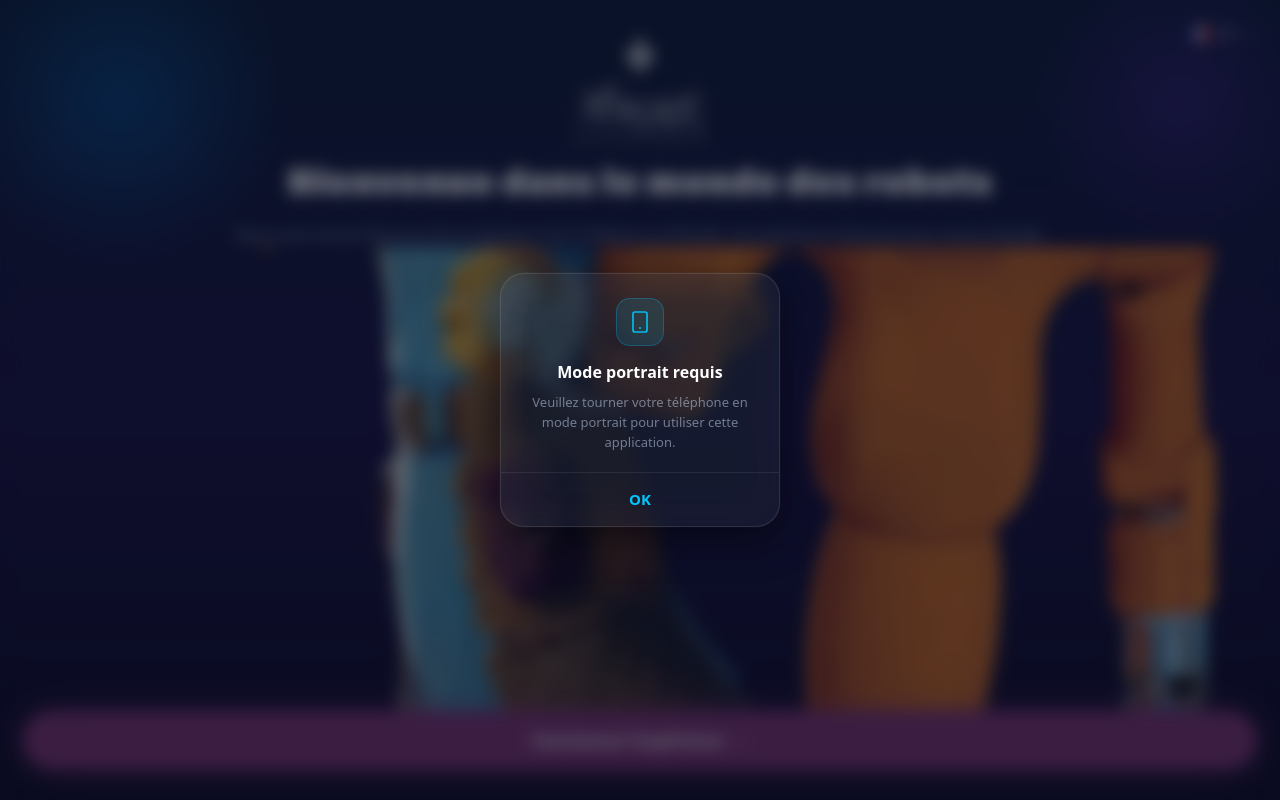
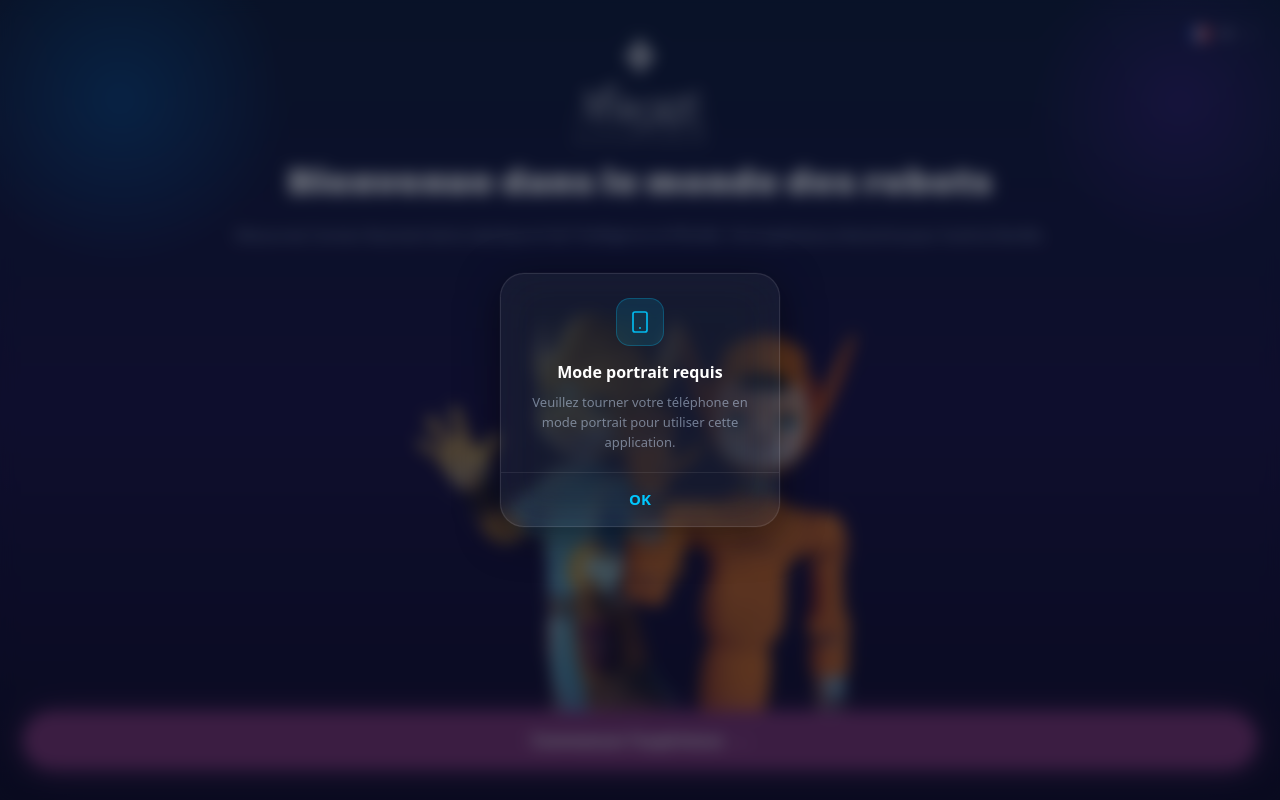
Before and after one commit to julesfakhouri1/competition_M2, a Next.js app: page / in a window 1280 px wide. Shown: the top 800 px of the page. Built offline with nearby package versions, Linux system fonts and the light colour scheme; no server answers; the database is empty.

Commit message:
fix: height adjustment

```diff
--- a/app/page.tsx
+++ b/app/page.tsx
@@ -37,7 +37,13 @@ export default function LandingPage() {
     >
       <a href="#et-content" className="et-skip">{t.skipLink}</a>
 
-      <div className="fixed top-6 right-6 z-50">
+      <div
+        className="absolute z-50"
+        style={{
+          top:   'max(1.5rem, env(safe-area-inset-top,   0px))',
+          right: 'max(1.5rem, env(safe-area-inset-right, 0px))',
+        }}
+      >
         <LangSwitcher locale={locale} onLocaleChange={setLocale} />
       </div>
 
@@ -77,14 +83,15 @@ export default function LandingPage() {
 
       {/* Personnages — prend tout l'espace restant */}
       <div
-        className="relative z-10 flex-1 w-full flex items-end justify-center overflow-hidden"
+        className="relative z-10 flex-1 w-full"
         aria-hidden="true"
+        style={{ minHeight: 0 }}
       >
         {/* eslint-disable-next-line @next/next/no-img-element */}
         <img
           src="/characters_hero.svg"
           alt=""
-          style={{ width: '100%', height: 'auto', display: 'block' }}
+          style={{ width: '100%', height: '100%', objectFit: 'contain', objectPosition: 'bottom center', display: 'block' }}
         />
       </div>
 
```
